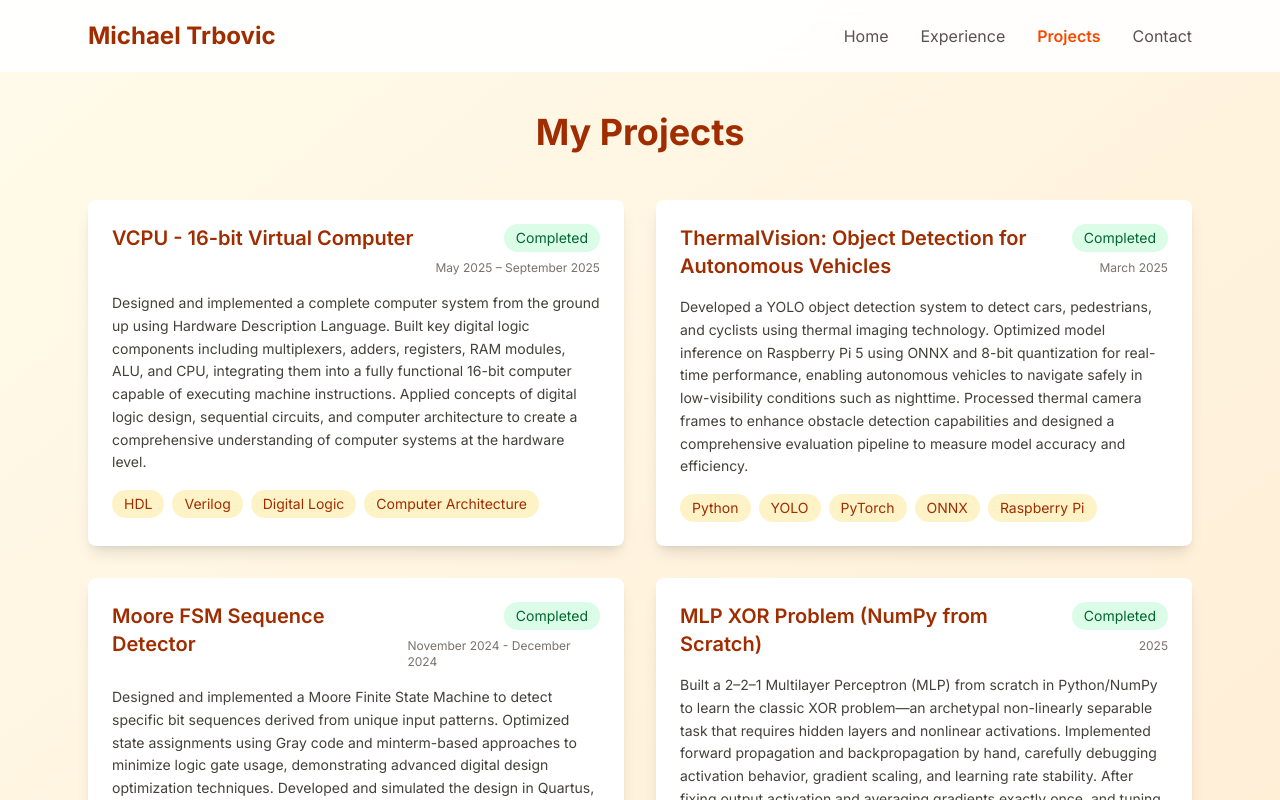
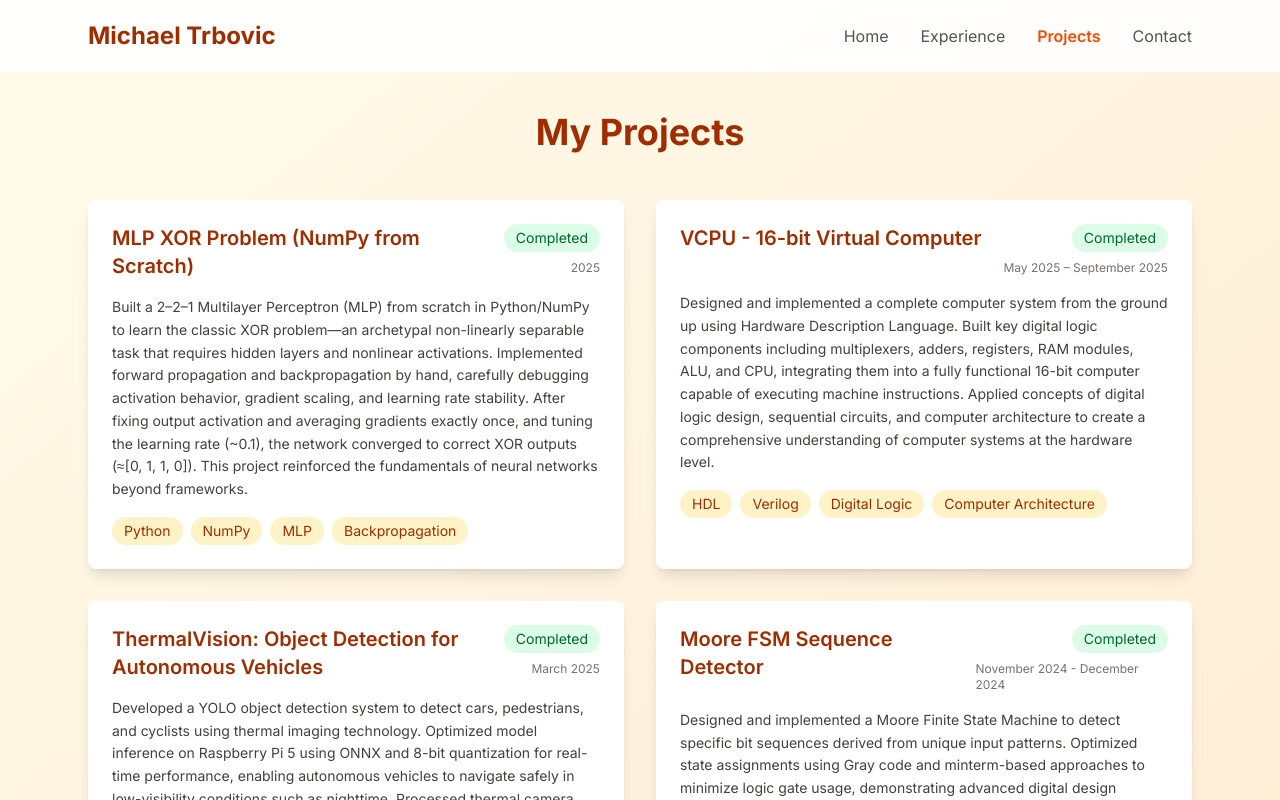
Before and after one commit to michaeltrbo/my-app, a Next.js app: page / in a window 1280 px wide. Both pictures are taken after a click on the button "Projects". Shown: the top 800 px of the page. Built offline with nearby package versions, Linux system fonts and the light colour scheme.

Commit message:
rearanged projects tab

```diff
--- a/src/app/page.js
+++ b/src/app/page.js
@@ -253,6 +253,14 @@ export default function Home() {
         <div className="grid lg:grid-cols-2 gap-6 sm:gap-8">
           {[
             {
+              title: "MLP XOR Problem (NumPy from Scratch)",
+              description: "Built a 2–2–1 Multilayer Perceptron (MLP) from scratch in Python/NumPy to learn the classic XOR problem—an archetypal non-linearly separable task that requires hidden layers and nonlinear activations. Implemented forward propagation and backpropagation by hand, carefully debugging activation behavior, gradient scaling, and learning rate stability. After fixing output activation and averaging gradients exactly once, and tuning the learning rate (~0.1), the network converged to correct XOR outputs (≈[0, 1, 1, 0]). This project reinforced the fundamentals of neural networks beyond frameworks.",
+              tech: ["Python", "NumPy", "MLP", "Backpropagation"],
+              status: "Completed",
+              period: "2025",
+              link: "https://github.com/michaeltrbo/mlp-xor-problem"
+            },
+            {
               title: "VCPU - 16-bit Virtual Computer",
               description: "Designed and implemented a complete computer system from the ground up using Hardware Description Language. Built key digital logic components including multiplexers, adders, registers, RAM modules, ALU, and CPU, integrating them into a fully functional 16-bit computer capable of executing machine instructions. Applied concepts of digital logic design, sequential circuits, and computer architecture to create a comprehensive understanding of computer systems at the hardware level.",
               tech: ["HDL", "Verilog", "Digital Logic", "Computer Architecture"],
@@ -273,14 +281,6 @@ export default function Home() {
               tech: ["Verilog", "Quartus", "FPGA", "FSM Design"],
               status: "Completed",
               period: "November 2024 - December 2024"
-            },
-            {
-              title: "MLP XOR Problem (NumPy from Scratch)",
-              description: "Built a 2–2–1 Multilayer Perceptron (MLP) from scratch in Python/NumPy to learn the classic XOR problem—an archetypal non-linearly separable task that requires hidden layers and nonlinear activations. Implemented forward propagation and backpropagation by hand, carefully debugging activation behavior, gradient scaling, and learning rate stability. After fixing output activation and averaging gradients exactly once, and tuning the learning rate (~0.1), the network converged to correct XOR outputs (≈[0, 1, 1, 0]). This project reinforced the fundamentals of neural networks beyond frameworks.",
-              tech: ["Python", "NumPy", "MLP", "Backpropagation"],
-              status: "Completed",
-              period: "2025",
-              link: "https://github.com/michaeltrbo/mlp-xor-problem"
             }
           ].map((project, index) => (
             <div key={index} className="bg-white dark:bg-stone-800 p-6 rounded-lg shadow-lg hover:shadow-xl transition-shadow duration-200">
```
